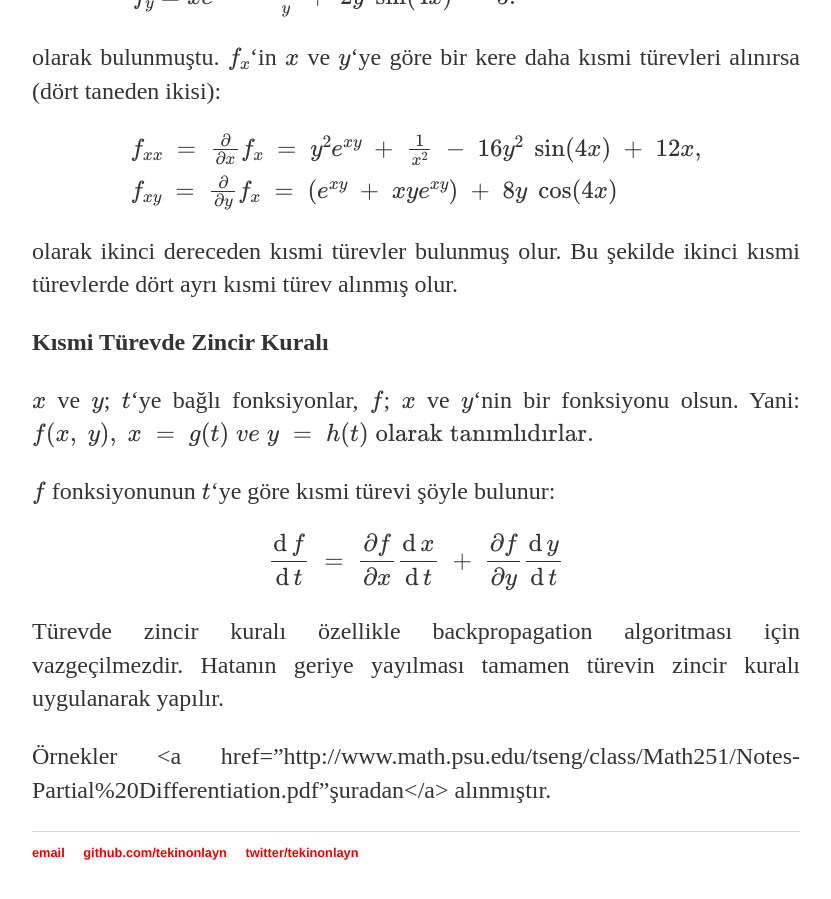
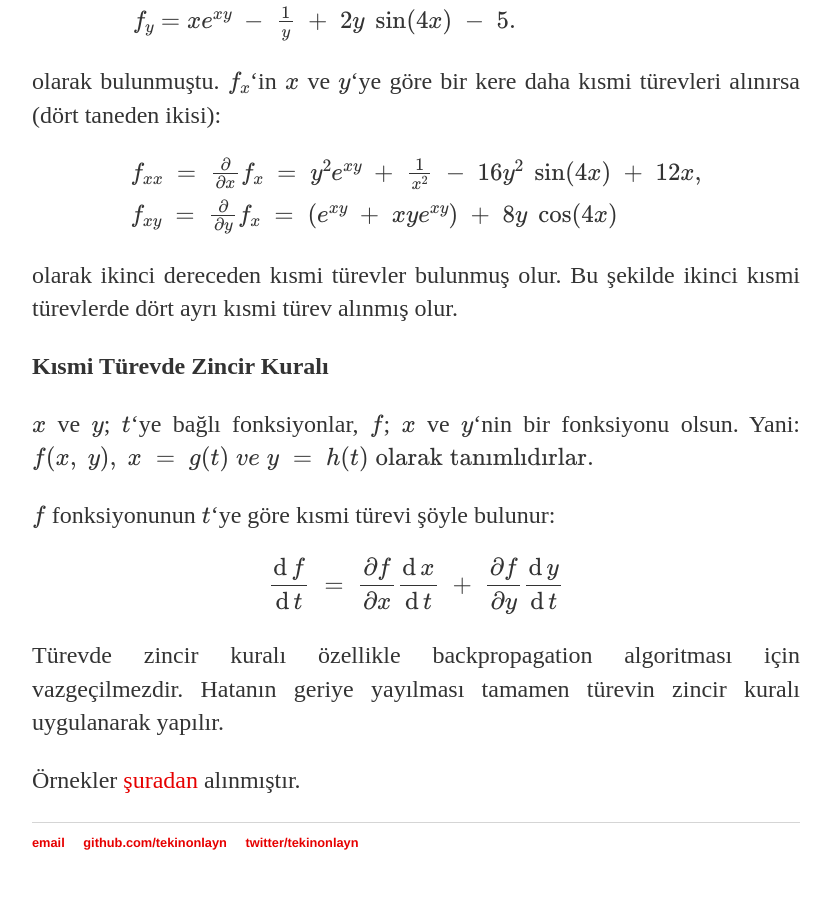
Before and after one commit to tekinonlayn/gi.github.io, a Jekyll site: the page built from _posts/2016-04-06-kismi-turev-partial-differentiation.md, in a window 1280 px wide and 900 px high, scrolled down 2458 px. Shown: the whole window, without its empty margins (224-1055 px from the left). Built offline with Jekyll 4.4.1, drawn with Linux system fonts in a browser that asks for light colours; formulas are drawn with MathJax 3.

Commit message:
Update 2016-04-06-kismi-turev-partial-differentiation.md

```diff
--- a/_posts/2016-04-06-kismi-turev-partial-differentiation.md
+++ b/_posts/2016-04-06-kismi-turev-partial-differentiation.md
@@ -6,7 +6,8 @@ date: 2016-04-06
 Hep söylenir, makine öğrenmesi matematiksel olarak kısmi türeve ve lineer cebire dayanır.<!--more--> Matematiksel işlem yapılacaksa ya bu ikisi kullanılır ya da basitçe lise düzeyindeki matematikten yararlanılır. O halde makine öğrenmesi ve buna dayalı olan teknikleri derinine öğrenebilmemiz için lineer cebir ve türevi iyi biliyor olmamız gerekir. Bunlar bilinmeden de sadece bize gösterilen sonuç formülünü bilgisayara hesaplatabiliriz ancak neyin nereden geldiğini bilebilmemiz için, bu gibi konularda derinleşmemiz gerekir. Birkaç gün önce yazdığımız lineer cebir ile ilgili <a href="/blog/2016/04/03/ufak-bir-lineer-cebir-numarasi">yazıdan</a> sonra şimdi de kısmi türev konusuna giriş yapabiliriz.
 
 <b>Kısmi Türev</b><br />
-$$\f$$, iki veya daha fazla bağımsız değişkenin fonksiyonu olsun. Kısmi türev; $$f$$ fonksiyonun, bağımsız değişkenlerinin herhangi bir yöndeki değişim oranlarına bağlı olarak gösterdiği değişimin bulunmasıdır.
+
+$$f$$, iki veya daha fazla bağımsız değişkenin fonksiyonu olsun. Kısmi türev; $$f$$ fonksiyonun, bağımsız değişkenlerinin herhangi bir yöndeki değişim oranlarına bağlı olarak gösterdiği değişimin bulunmasıdır.
 
 $$f(x,\;y)$$ gibi iki değişkenli bir fonksiyonumuz olsun. $$f$$'in $$x$$'e göre kısmi türevi, normal türev kurallarının uygulanmasıyla bulunur. Normal türev kurallarından tek farkı, ikinci değişken $$y$$'ye sabit sayı muamelesi yapılır. $$f$$'in $$y$$'ye göre kısmi türevinde de, yine aynı şekilde bu sefer $$x$$'e sanki sabit bir sayıymış gibi muamele yapılır. Sabit bir sayının türevi sıfırdır. Çarpmada sabit sayı türev dışına çıkarılır, kalanların türevi alınır.
 
@@ -50,4 +51,4 @@ $$f$$ fonksiyonunun $$t$$'ye göre kısmi türevi şöyle bulunur:
 <p>$$\frac{\operatorname df}{\operatorname dt}\;=\;\frac{\partial f}{\partial x}\frac{\operatorname dx}{\operatorname dt}\;+\;\frac{\partial f}{\partial y}\frac{\operatorname dy}{\operatorname dt}$$</p>
 Türevde zincir kuralı özellikle backpropagation algoritması için vazgeçilmezdir. Hatanın geriye yayılması tamamen türevin zincir kuralı uygulanarak yapılır.
 
-Örnekler <a href="http://www.math.psu.edu/tseng/class/Math251/Notes-Partial%20Differentiation.pdf"şuradan</a> alınmıştır.
+Örnekler <a href="http://www.math.psu.edu/tseng/class/Math251/Notes-Partial%20Differentiation.pdf">şuradan</a> alınmıştır.
```
